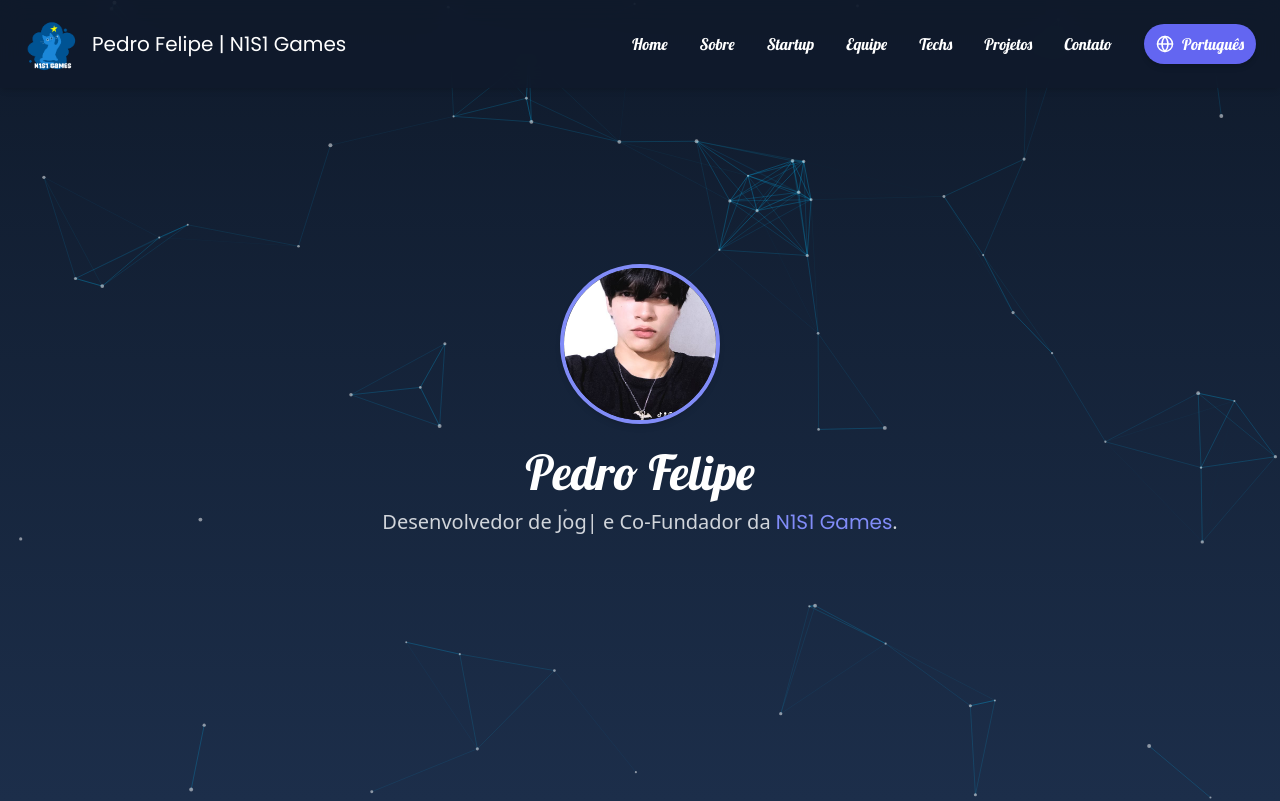
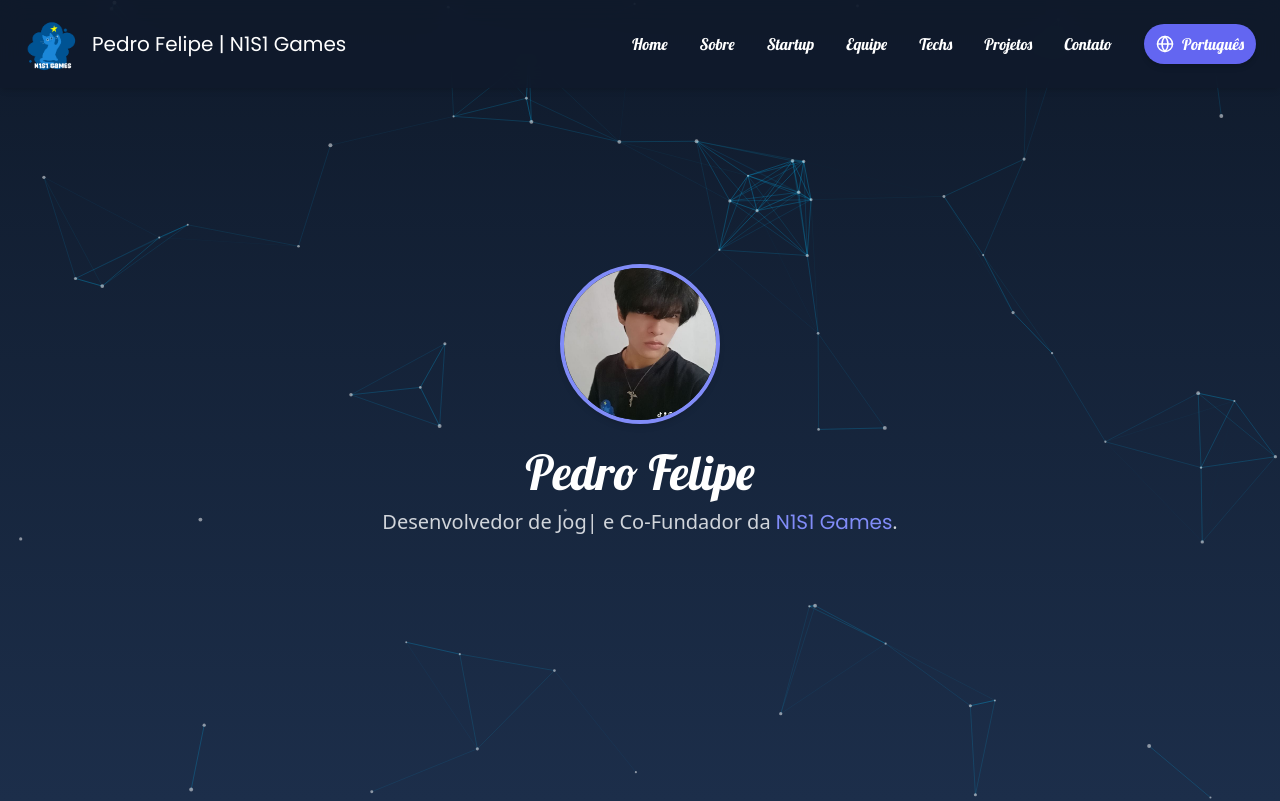
Before and after one commit to N1nji/portfolio-frontend, a React (Vite) app: page / in a window 1280 px wide. Shown: the top 801 px of the page. Built offline with nearby package versions, Linux system fonts and the light colour scheme; no server answers; a web font is replaced by a local one.

Commit message:
Photo temp 2

```diff
--- a/src/components/Hero.jsx
+++ b/src/components/Hero.jsx
@@ -14,7 +14,7 @@ export default function Hero() {
         data-aos="zoom-in"
       >
         <img
-          src="assets/team/photo temp.jpeg"
+          src="assets/team/photo temp2.jpeg"
           className="w-full h-full object-cover rounded-full border-4 border-indigo-400 shadow-md select-none pointer-events-none"
         />
       </div>
```
Also changed, not shown: public/assets/team/photo temp2.jpeg (added).
